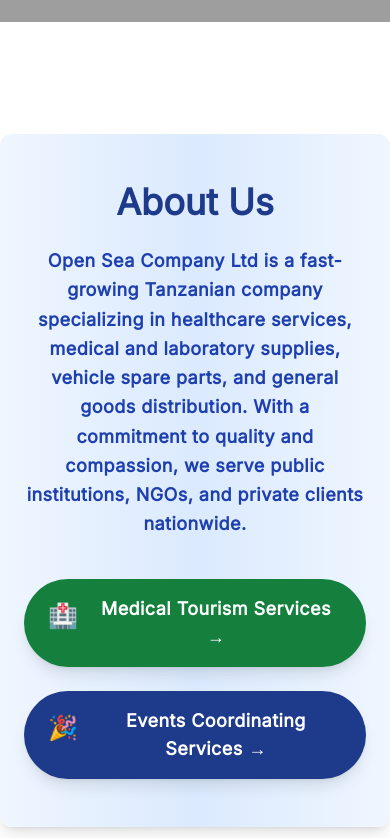
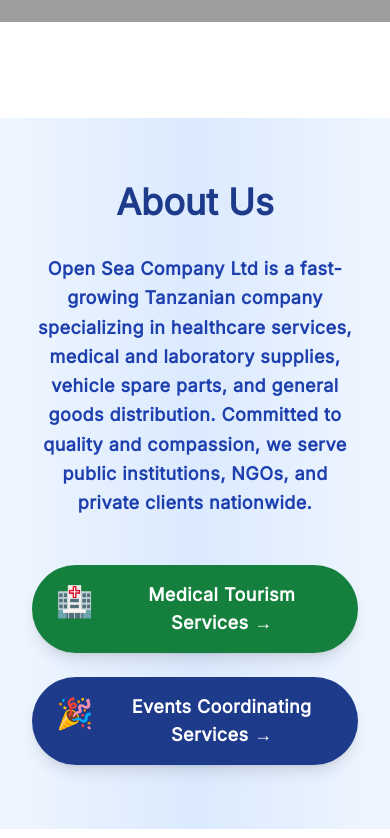
Before and after one commit to nshobairwe/vueProject-Tailwind-primeicon, a Vue app: page / in a window 390 px wide. Shown: the part 926-1764 px from the top of the page. Built offline with nearby package versions, Linux system fonts and the light colour scheme; grey boxes are pictures that could not be loaded.

Commit message:
button about us changed

```diff
--- a/src/components/AboutUs.vue
+++ b/src/components/AboutUs.vue
@@ -6,54 +6,60 @@ function toggleMedical() {
   showMedical.value = !showMedical.value
 }
 </script>
-
 <template>
   <section
-    class="flex flex-col md:flex-row bg-gradient-to-r from-blue-50 via-blue-100 to-blue-50 items-center justify-center gap-8 px-6 py-12 rounded-xl shadow-lg max-w-5xl mx-auto mt-28 md:mt-32"
+    class="w-full bg-gradient-to-r from-blue-50 via-blue-100 to-blue-50 py-16 mt-24 md:mt-32"
   >
-    <div class="w-full text-center md:text-left">
+    <div
+      class="flex flex-col md:flex-row items-center justify-center gap-10 px-8 max-w-7xl mx-auto"
+    >
+      <div class="w-full md:w-1/2 text-center md:text-left">
         <h2
-        class="text-4xl font-extrabold text-blue-900 mb-6 relative inline-block after:absolute after:-bottom-1 after:left-0 after:w-full after:h-1 after:bg-blue-700 after:rounded-full after:origin-left after:scale-x-0 after:transition-transform after:duration-500 hover:after:scale-x-100"
+          class="text-4xl font-extrabold text-blue-900 mb-8 relative inline-block cursor-default"
         >
           About Us
         </h2>
 
-      <p class="text-lg leading-relaxed text-blue-800 max-w-3xl mx-auto md:mx-0 tracking-wide">
+        <p class="text-lg leading-relaxed text-blue-800 max-w-xl mx-auto md:mx-0 tracking-wide">
           Open Sea Company Ltd is a fast-growing Tanzanian company specializing in healthcare
           services, medical and laboratory supplies, vehicle spare parts, and general goods
-        distribution. With a commitment to quality and compassion, we serve public
+          distribution. Committed to quality and compassion, we serve public
           institutions, NGOs, and private clients nationwide.
         </p>
 
-      <!-- Animated Buttons -->
-      <div class="mt-10 space-y-6 max-w-md mx-auto md:mx-0">
-        <!-- Medical Tourism Button -->
+        <div class="mt-12 space-y-6 max-w-sm mx-auto md:mx-0">
           <router-link
             to="/medicalTourism"
-          class="group flex items-center justify-center gap-3 w-full bg-green-700 text-white px-6 py-4 rounded-full shadow-lg transform transition duration-300 hover:scale-105 hover:bg-green-600"
+            class="group flex items-center justify-center gap-4 w-full bg-green-700 text-white px-6 py-4 rounded-full shadow-lg transition-transform duration-300 ease-in-out hover:scale-105 hover:bg-green-600 focus:outline-none focus:ring-4 focus:ring-green-400"
           >
-          <span class="text-2xl animate-bounce">🏥</span>
+            <span class="text-3xl animate-bounce">🏥</span>
             <span class="font-semibold text-lg tracking-wide">Medical Tourism Services →</span>
           </router-link>
 
-        <!-- Events Coordinating Button -->
           <router-link
             to="/EventService"
-          class="group flex items-center justify-center gap-3 w-full bg-blue-900 text-white px-6 py-4 rounded-full shadow-lg transform transition duration-300 hover:scale-105 hover:bg-blue-800"
+            class="group flex items-center justify-center gap-4 w-full bg-blue-900 text-white px-6 py-4 rounded-full shadow-lg transition-transform duration-300 ease-in-out hover:scale-105 hover:bg-blue-800 focus:outline-none focus:ring-4 focus:ring-blue-500"
           >
-          <span class="text-2xl animate-bounce">🎉</span>
+            <span class="text-3xl animate-bounce">🎉</span>
             <span class="font-semibold text-lg tracking-wide">Events Coordinating Services →</span>
           </router-link>
+        </div>
       </div>
     </div>
   </section>
 </template>
 
+
 <style scoped>
+h2 {
+  position: relative;
+  cursor: default;
+}
+
 h2::after {
   content: "";
   position: absolute;
-  bottom: -4px;
+  bottom: -8px;
   left: 0;
   width: 100%;
   height: 4px;
@@ -64,7 +70,8 @@ h2::after {
   transition: transform 0.5s ease;
 }
 
-h2:hover::after {
+h2:hover::after,
+h2:focus-visible::after {
   transform: scaleX(1);
 }
 </style>
```
Lines whose indentation alone changed are shown as unchanged.
